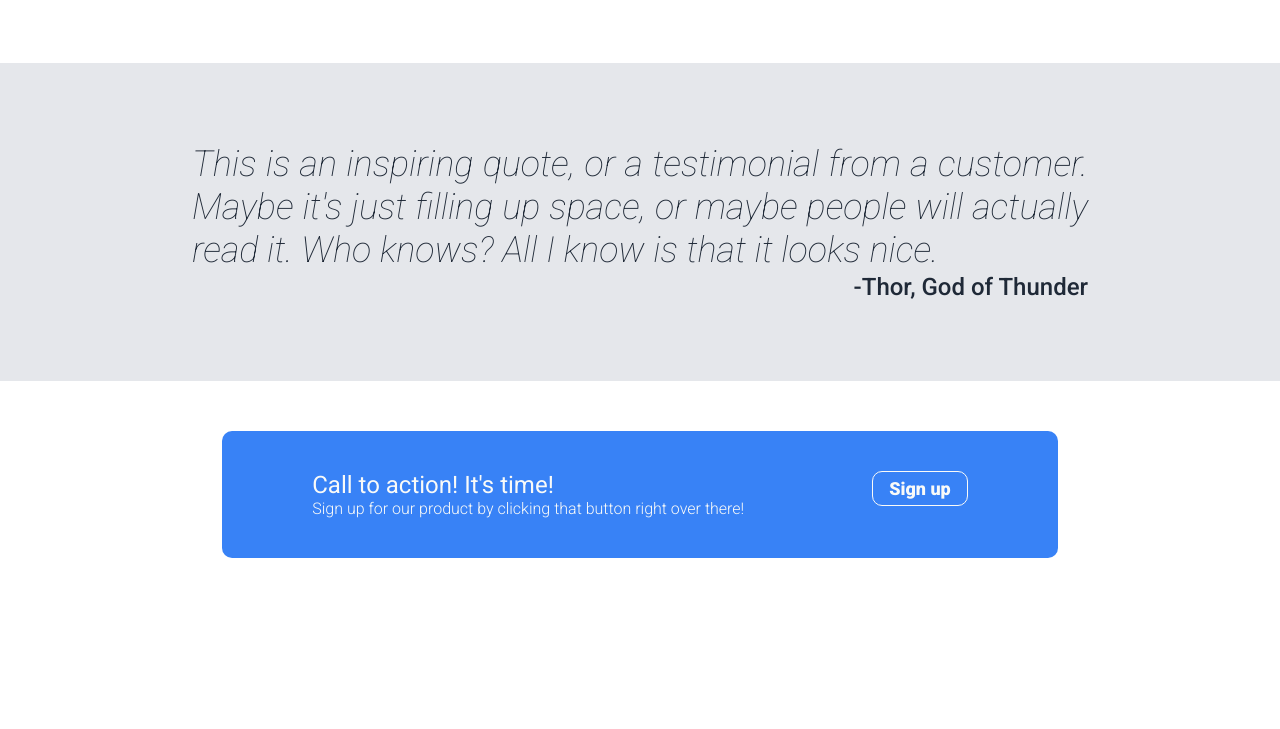
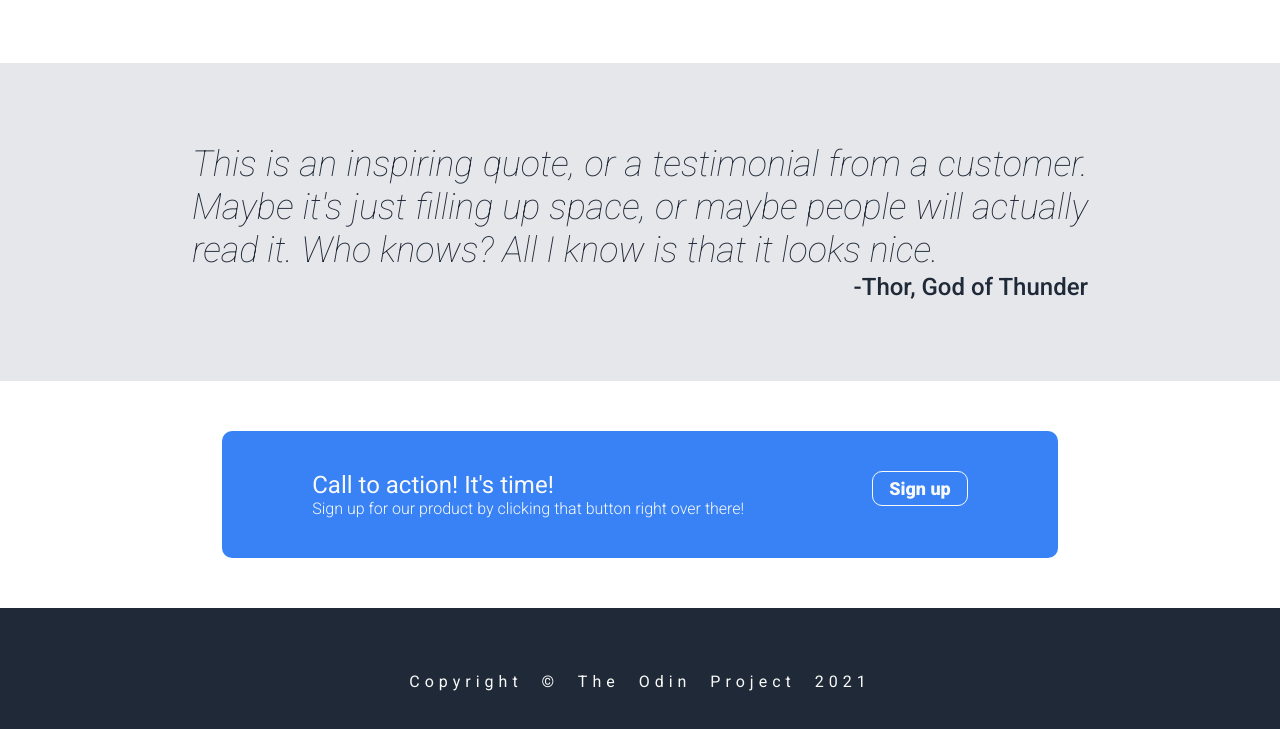
Before and after one commit to LailaPinkisan/landing-page, a plain HTML site: page index.html in a window 1280 px wide. Shown: the part 703-1432 px from the top of the page. Before the commit the page ends 1311 px from the top, so only its background shows below. Drawn offline with Linux system fonts and the light colour scheme.

Commit message:
docs: Include the footer section Update css

```diff
--- a/index.html
+++ b/index.html
@@ -79,9 +79,7 @@
     </div>
 
     <div class="footer">
-        <footer>
-
-        </footer>
+        <footer>Copyright &copy; The Odin Project 2021</footer>
     </div>
 </body>
 
--- a/styles.css
+++ b/styles.css
@@ -187,3 +187,15 @@ img {
     align-items: center;
     justify-content: center;
 }
+
+.footer {
+    background-color: #1f2937;
+    color: #f9faf8;
+    display: flex;
+    justify-content: center;
+    align-items: center;
+    font-size: 16px;
+    padding: 4rem 0;
+    word-spacing: 10px;
+    letter-spacing: 5px;
+}
```
